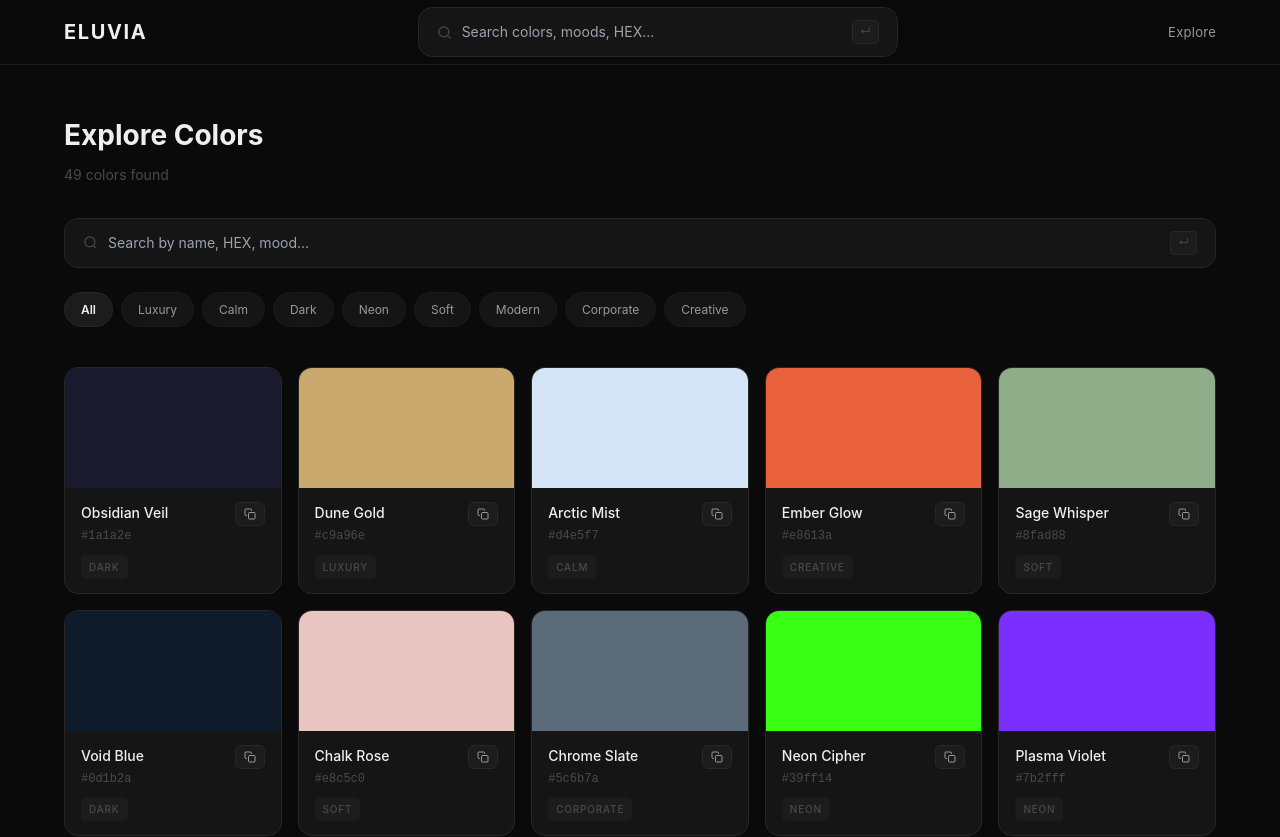
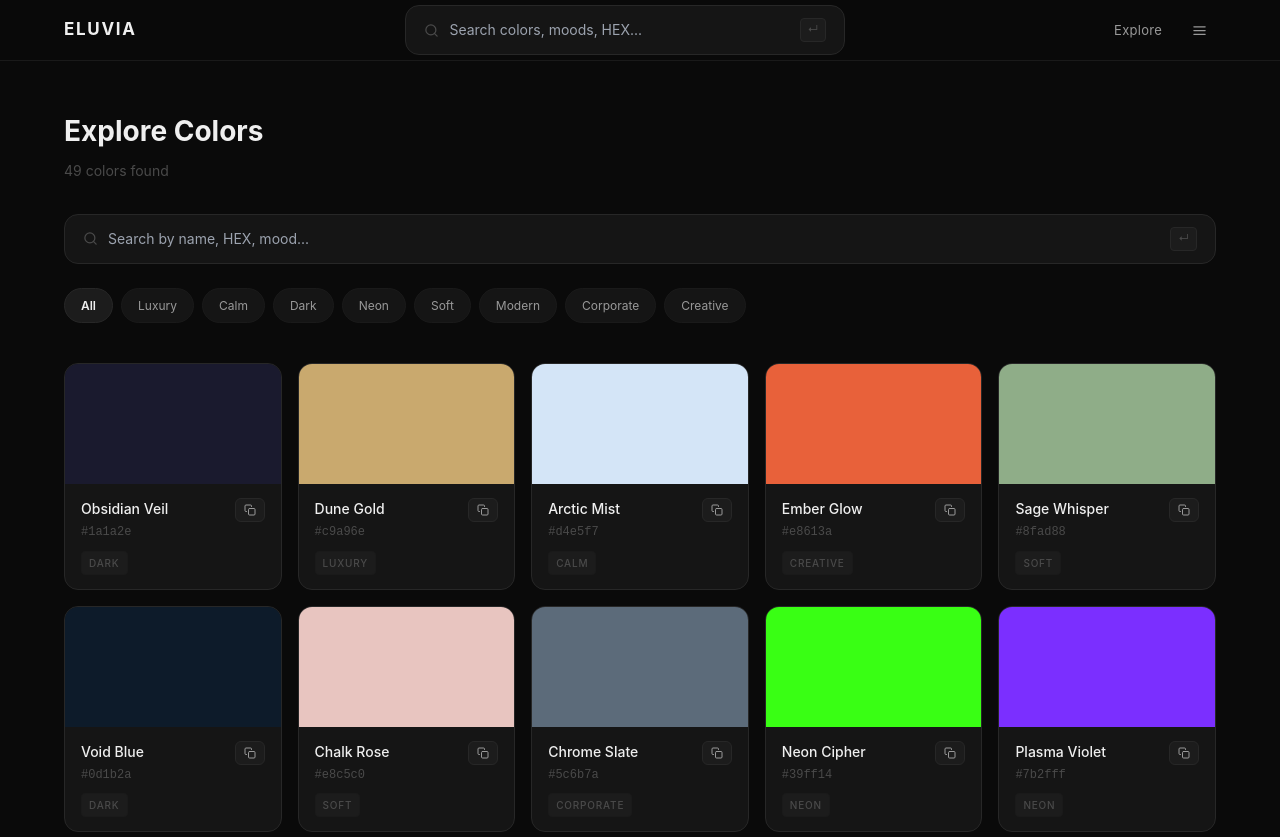
Before and after one commit to afnan0356/ELUVIA, a React (Vite) app: page /eluvia/search in a window 1280 px wide. Shown: the top 837 px of the page. Built offline with nearby package versions, Linux system fonts and the light colour scheme.

Commit message:
Update Navbar.jsx

```diff
--- a/src/components/layout/Navbar.jsx
+++ b/src/components/layout/Navbar.jsx
@@ -1,51 +1,204 @@
-import { Link } from 'react-router-dom'
+import { useState, useEffect, useRef } from 'react'
+import { Link, useLocation } from 'react-router-dom'
 import SearchBar from '../SearchBar'
 
 export default function Navbar() {
+  const [scrolled, setScrolled] = useState(false)
+  const [menuOpen, setMenuOpen] = useState(false)
+  const menuRef = useRef(null)
+  const location = useLocation()
+
+  useEffect(() => {
+    setMenuOpen(false)
+  }, [location])
+
+  useEffect(() => {
+    let ticking = false
+    function onScroll() {
+      if (!ticking) {
+        requestAnimationFrame(() => {
+          setScrolled(window.scrollY > 10)
+          ticking = false
+        })
+        ticking = true
+      }
+    }
+    window.addEventListener('scroll', onScroll, { passive: true })
+    return () => window.removeEventListener('scroll', onScroll)
+  }, [])
+
+  useEffect(() => {
+    function handleClickOutside(e) {
+      if (menuRef.current && !menuRef.current.contains(e.target)) {
+        setMenuOpen(false)
+      }
+    }
+    if (menuOpen) document.addEventListener('mousedown', handleClickOutside)
+    return () => document.removeEventListener('mousedown', handleClickOutside)
+  }, [menuOpen])
+
   return (
     <header style={{
       position: 'sticky',
       top: 0,
-      zIndex: 100,
-      background: 'rgba(10,10,10,0.85)',
-      backdropFilter: 'blur(12px)',
-      borderBottom: '1px solid var(--border-subtle)',
+      zIndex: 200,
+      background: scrolled
+        ? 'rgba(10,10,10,0.92)'
+        : 'rgba(10,10,10,0.75)',
+      backdropFilter: 'blur(16px)',
+      WebkitBackdropFilter: 'blur(16px)',
+      borderBottom: `1px solid ${scrolled ? 'var(--border)' : 'var(--border-subtle)'}`,
+      transition: 'background var(--transition-base), border-color var(--transition-base)',
     }}>
       <nav style={{
         maxWidth: '1200px',
         margin: '0 auto',
-        padding: '0 24px',
-        height: '64px',
+        padding: '0 var(--space-6)',
+        height: '60px',
         display: 'flex',
         alignItems: 'center',
         justifyContent: 'space-between',
-        gap: '24px',
+        gap: 'var(--space-4)',
       }}>
+
+        {/* Logo */}
         <Link to="/" style={{
-          fontSize: '20px',
+          fontSize: '17px',
           fontWeight: '700',
           color: 'var(--text-primary)',
-          textDecoration: 'none',
-          letterSpacing: '0.08em',
+          letterSpacing: '0.1em',
           flexShrink: 0,
+          transition: 'color var(--transition-fast)',
         }}>
           ELUVIA
         </Link>
 
-        <div style={{ flex: 1, maxWidth: '480px' }}>
+        {/* Search — hidden on small screens */}
+        <div style={{ flex: 1, maxWidth: '440px', display: 'flex' }} className="nav-search">
           <SearchBar />
         </div>
 
-        <Link to="/search" style={{
-          fontSize: '13px',
-          color: 'var(--text-secondary)',
-          textDecoration: 'none',
-          letterSpacing: '0.02em',
-          flexShrink: 0,
-        }}>
-          Explore
-        </Link>
+        {/* Desktop links */}
+        <div style={{ display: 'flex', alignItems: 'center', gap: 'var(--space-5)', flexShrink: 0 }}>
+          <Link
+            to="/search"
+            style={{
+              fontSize: '13px',
+              color: 'var(--text-secondary)',
+              letterSpacing: '0.02em',
+              transition: 'color var(--transition-fast)',
+              padding: '4px 0',
+            }}
+            onMouseEnter={e => e.currentTarget.style.color = 'var(--text-primary)'}
+            onMouseLeave={e => e.currentTarget.style.color = 'var(--text-secondary)'}
+          >
+            Explore
+          </Link>
+
+          {/* Mobile menu button */}
+          <div ref={menuRef} style={{ position: 'relative' }}>
+            <button
+              onClick={() => setMenuOpen(v => !v)}
+              aria-label="Menu"
+              style={{
+                width: '34px',
+                height: '34px',
+                borderRadius: 'var(--radius-sm)',
+                background: menuOpen ? 'var(--bg-elevated)' : 'transparent',
+                border: `1px solid ${menuOpen ? 'var(--border)' : 'transparent'}`,
+                display: 'flex',
+                alignItems: 'center',
+                justifyContent: 'center',
+                color: 'var(--text-secondary)',
+                transition: 'background var(--transition-fast), border-color var(--transition-fast), color var(--transition-fast)',
+              }}
+              onMouseEnter={e => {
+                if (!menuOpen) {
+                  e.currentTarget.style.background = 'var(--bg-elevated)'
+                  e.currentTarget.style.borderColor = 'var(--border)'
+                  e.currentTarget.style.color = 'var(--text-primary)'
+                }
+              }}
+              onMouseLeave={e => {
+                if (!menuOpen) {
+                  e.currentTarget.style.background = 'transparent'
+                  e.currentTarget.style.borderColor = 'transparent'
+                  e.currentTarget.style.color = 'var(--text-secondary)'
+                }
+              }}
+            >
+              <svg width="15" height="15" viewBox="0 0 24 24" fill="none" stroke="currentColor" strokeWidth="2" strokeLinecap="round" strokeLinejoin="round">
+                <line x1="3" y1="6" x2="21" y2="6"/>
+                <line x1="3" y1="12" x2="21" y2="12"/>
+                <line x1="3" y1="18" x2="21" y2="18"/>
+              </svg>
+            </button>
+
+            {menuOpen && (
+              <div
+                className="fade-in"
+                style={{
+                  position: 'absolute',
+                  top: 'calc(100% + 8px)',
+                  right: 0,
+                  width: '200px',
+                  background: 'var(--bg-elevated)',
+                  border: '1px solid var(--border)',
+                  borderRadius: 'var(--radius-lg)',
+                  overflow: 'hidden',
+                  boxShadow: 'var(--shadow-lg)',
+                }}
+              >
+                {[
+                  { to: '/', label: 'Home' },
+                  { to: '/search', label: 'Explore' },
+                  { to: '/about', label: 'About' },
+                  { to: '/contact', label: 'Contact' },
+                ].map((item, i, arr) => (
+                  <Link
+                    key={item.to}
+                    to={item.to}
+                    style={{
+                      display: 'block',
+                      padding: '12px 16px',
+                      fontSize: '13px',
+                      color: location.pathname === item.to ? 'var(--text-primary)' : 'var(--text-secondary)',
+                      fontWeight: location.pathname === item.to ? '500' : '400',
+                      borderBottom: i < arr.length - 1 ? '1px solid var(--border-subtle)' : 'none',
+                      transition: 'background var(--transition-fast), color var(--transition-fast)',
+                    }}
+                    onMouseEnter={e => {
+                      e.currentTarget.style.background = 'var(--bg-hover)'
+                      e.currentTarget.style.color = 'var(--text-primary)'
+                    }}
+                    onMouseLeave={e => {
+                      e.currentTarget.style.background = 'transparent'
+                      e.currentTarget.style.color = location.pathname === item.to ? 'var(--text-primary)' : 'var(--text-secondary)'
+                    }}
+                  >
+                    {item.label}
+                  </Link>
+                ))}
+              </div>
+            )}
+          </div>
+        </div>
       </nav>
+
+      {/* Mobile search bar below nav */}
+      <div style={{
+        display: 'none',
+        padding: '0 var(--space-4) var(--space-3)',
+      }} className="nav-search-mobile">
+        <SearchBar />
+      </div>
+
+      <style>{`
+        @media (max-width: 640px) {
+          .nav-search { display: none !important; }
+          .nav-search-mobile { display: flex !important; }
+        }
+      `}</style>
     </header>
   )
 }
```
